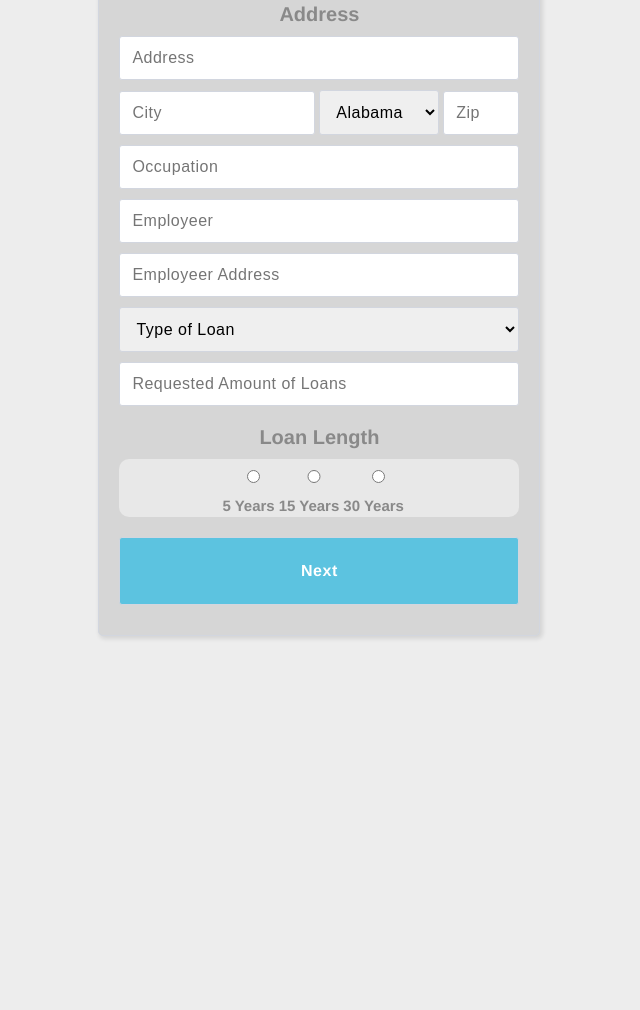
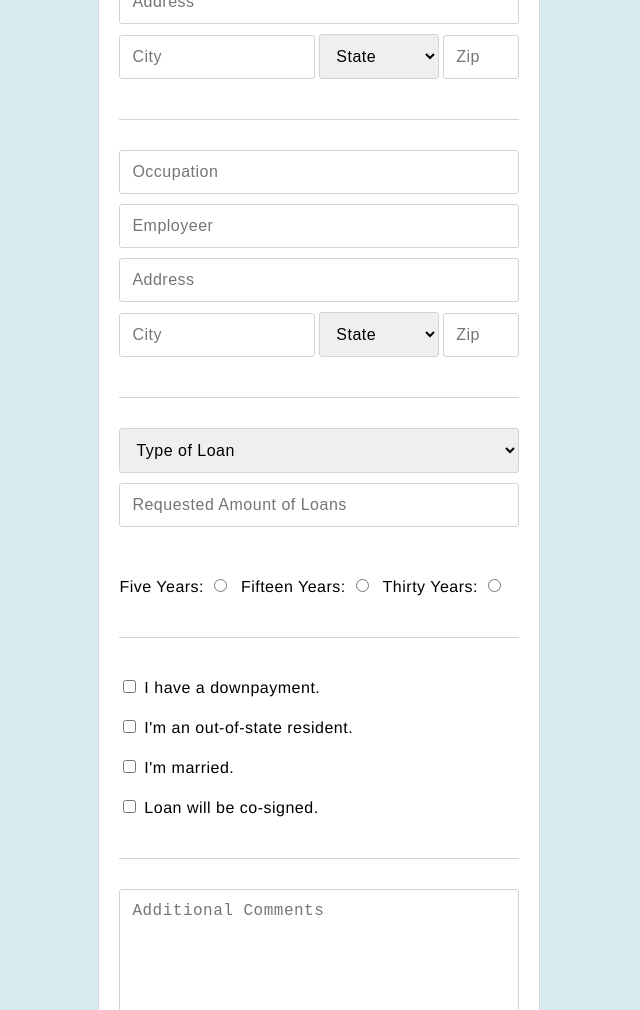
Before and after one commit to csbarrett1/banking-form, a plain HTML site: page index.html in a window 1280 px wide. Shown: the part 430-1440 px from the top of the page, without its empty margins (352-992 px from the left). Before the commit the page ends 1193 px from the top, so only its background shows below. Drawn offline with Linux system fonts and the light colour scheme.

Commit message:
second commit

```diff
--- a/index.html
+++ b/index.html
@@ -7,18 +7,18 @@
 </head>
 <body>
   <div class="form">
-    <div class="header">
+    <header>
     <p>Loan Application</p>
-    </div>
-    <section>
-      <p class="title">Name</p>
+  </header>
+    <article>
+      <section class="input">
         <input type="text" placeholder="First Name" class="first">
         <input type="text" placeholder="MI" class="middle">
         <input type="text" placeholder="Last Name">
-      <p class="title">Address</p>
         <input type="text" placeholder="Address">
         <input type="text" placeholder="City" class="city">
         <select class="states">
+          <option value="">State</option>
           <option value="AL">Alabama</option>
           <option value="AK">Alaska</option>
           <option value="AZ">Arizona</option>
@@ -72,36 +72,98 @@
           <option value="WY">Wyoming</option>
         </select>
         <input type="text" placeholder="Zip" class="zip">
+      </section>
+      <section class="input">
         <input type="text" placeholder="Occupation">
         <input type="text" placeholder="Employeer">
-      <input type="text" placeholder="Employeer Address">
-      <SELECT>
+        <input type="text" placeholder="Address">
+        <input type="text" placeholder="City" class="city">
+        <select class="states">
+          <option value="">State</option>
+          <option value="AL">Alabama</option>
+          <option value="AK">Alaska</option>
+          <option value="AZ">Arizona</option>
+          <option value="AR">Arkansas</option>
+          <option value="CA">California</option>
+          <option value="CO">Colorado</option>
+          <option value="CT">Connecticut</option>
+          <option value="DE">Delaware</option>
+          <option value="DC">District Of Columbia</option>
+          <option value="FL">Florida</option>
+          <option value="GA">Georgia</option>
+          <option value="HI">Hawaii</option>
+          <option value="ID">Idaho</option>
+          <option value="IL">Illinois</option>
+          <option value="IN">Indiana</option>
+          <option value="IA">Iowa</option>
+          <option value="KS">Kansas</option>
+          <option value="KY">Kentucky</option>
+          <option value="LA">Louisiana</option>
+          <option value="ME">Maine</option>
+          <option value="MD">Maryland</option>
+          <option value="MA">Massachusetts</option>
+          <option value="MI">Michigan</option>
+          <option value="MN">Minnesota</option>
+          <option value="MS">Mississippi</option>
+          <option value="MO">Missouri</option>
+          <option value="MT">Montana</option>
+          <option value="NE">Nebraska</option>
+          <option value="NV">Nevada</option>
+          <option value="NH">New Hampshire</option>
+          <option value="NJ">New Jersey</option>
+          <option value="NM">New Mexico</option>
+          <option value="NY">New York</option>
+          <option value="NC">North Carolina</option>
+          <option value="ND">North Dakota</option>
+          <option value="OH">Ohio</option>
+          <option value="OK">Oklahoma</option>
+          <option value="OR">Oregon</option>
+          <option value="PA">Pennsylvania</option>
+          <option value="RI">Rhode Island</option>
+          <option value="SC">South Carolina</option>
+          <option value="SD">South Dakota</option>
+          <option value="TN">Tennessee</option>
+          <option value="TX">Texas</option>
+          <option value="UT">Utah</option>
+          <option value="VT">Vermont</option>
+          <option value="VA">Virginia</option>
+          <option value="WA">Washington</option>
+          <option value="WV">West Virginia</option>
+          <option value="WI">Wisconsin</option>
+          <option value="WY">Wyoming</option>
+        </select>
+        <input type="text" placeholder="Zip" class="zip">
+      </section>
+      <section class="input">
+        <select>
           <option value="">Type of Loan</option>
           <option value="">Commercial</option>
           <option value="">Real Estate</option>
           <option value="">Personal</option>
           <option value="">Mortgage</option>
-      </SELECT>
+        </select>
         <input type="numeric" placeholder="Requested Amount of Loans">
-    </section>
-    <p class="title">Loan Length</p>
-    <section class="loanlength">
-      <table>
-        <tr>
-          <td><input id="option" type="radio" name="field" value="option"></td>
-          <td><input id="option" type="radio" name="field" value="option"></td>
-          <td><input id="option" type="radio" name="field" value="option"></td>
-        </tr>
-        <tr>
-          <td>5 Years</td>
-          <td>15 Years</td>
-          <td>30 Years</td>
-        </tr>
+        <section class="input">
+          <label>Five Years: <input id="option" type="radio" name="field" value="option"></label>
+          <label>Fifteen Years: <input id="option" type="radio" name="field" value="option"></label>
+          <label>Thirty Years: <input id="option" type="radio" name="field" value="option"></label>
           </table>
         </section>
-    <div class="button">
-      <p>Next</p>
-    </div>
+        <section class="input">
+          <label><input name="cbox1" type="checkbox"> I have a downpayment.</label><br>
+          <label><input name="cbox2" type="checkbox"> I'm an out-of-state resident.</label><br>
+          <label><input name="cbox3" type="checkbox"> I'm married.</label><br>
+          <label><input name="cbox4" type="checkbox"> Loan will be co-signed.</label>
+        </section>
+      <section class="input">
+        <textarea name="textarea" placeholder="Additional Comments"></textarea>
+      </section>
+     <section class="input">
+      <input type="email" placeholder="Email Address">
+      <input type="tel" placeholder="Phone Number">
+      <input type="url" placeholder="LinkedIn Profile">
+     </section>
+    <input type="submit" class="button">
   </div>
 </body>
 </html>
--- a/styles.css
+++ b/styles.css
@@ -1,66 +1,71 @@
 body {
   font-family: "Helvetica-Neue", Helvetica, Arial, sans-serif;
   font-size: 14px;
-  background-color: #ededed;
+  background-color: #d7eaef;
 }
 
-.header {
+header {
   text-align: center;
   text-decoration: underline;
   font-size: 40px;
   font-weight: 900;
-  color: #898989;
-  margin-bottom: 50px;
+  color: #4f4f4f;
+}
+
+section {
+  border-bottom: 1px solid #d3d3d3;
+  padding: 30px 0;
+}
+
+fieldset {
+  padding-bottom: 25px;
 }
 
 .form {
-  background-color: #d6d6d6;
+  background-color: white;
   margin: 10% 35%;
   border: 1px solid #D2D6DF;
   border-radius: 5px;
   padding: 20px;
   width: 400px;
   height: 50%;
-  box-shadow: 2px 2px 4px 1px rgba(0, 0, 0, 0.1);
-
 }
 
-input, select {
+.input > input, select {
   box-sizing: border-box;
   border-radius: 3px;
   vertical-align: middle;
   width: 100%;
   padding: 9px 12px;
-  border: 1px #D2D6DF solid;
+  border: 1px #d3d3d3 solid;
   font-size: 16px;
   line-height: 24px;
   font-weight: 400;
   letter-spacing: .5px;
   margin-bottom: 10px;
-
 }
 
 select {
   height: 45px;
 }
 
-.first {
+.input > .first {
   width: 80%
 }
 
-.middle {
+.input > .middle {
   width: 19%;
 }
 
-.city {
+.input > .city {
   width: 49%;
 }
 
-.states {
+.input > .states {
   width: 30%
 }
 
-.zip {
+.input > .zip {
   width: 19%
 }
 
@@ -79,6 +84,7 @@ select {
   text-align: center;
   background-color: #5cc3e0;
   color: white;
+  cursor: pointer;
 }
 
 .loanlength {
@@ -90,23 +96,51 @@ select {
 
 .title {
   text-align: center;
-  font-size: 20px;
-  font-weight: 900;
+  font-size: 30px;
+  font-weight: 400;
   color: #898989;
   margin-bottom: 10px;
   margin-top: 10px;
 }
 
-table {
-  position: relative;
-  left: 25%;
+th p {
+  text-align: left;
+  font-size: 16px;
+  font-weight: 400;
+  letter-spacing: .5px;
+  line-height: 24px;
+  margin-bottom: 10px;
+  padding-left: 20px;
+  width: 100%;
+  display: inline;
 }
 
-table {
-  text-align: left;
-  font-size: 15px;
-  font-weight: 600;
-  color: #898989;
+#option {
+  margin-right: 10px;
+}
+
+.checkboxes > input, label {
+  display: inline;
+  font-size: 16px;
+  line-height: 40px;
+  width: 100%;
+  font-weight: 400;
+  letter-spacing: .5px;
   margin-bottom: 10px;
-  padding-right: 5px;
 }
+
+textarea {
+  border-radius: 3px;
+  box-sizing: border-box;
+  vertical-align: middle;
+  width: 100%;
+  height: 150px;
+  padding: 9px 12px;
+  border: 1px #d3d3d3 solid;
+  font-size: 16px;
+  line-height: 24px;
+  font-weight: 400;
+  letter-spacing: .5px;
+  margin-bottom: 10px;
+  resize: none;
+}
```
Lines whose indentation alone changed are shown as unchanged.
